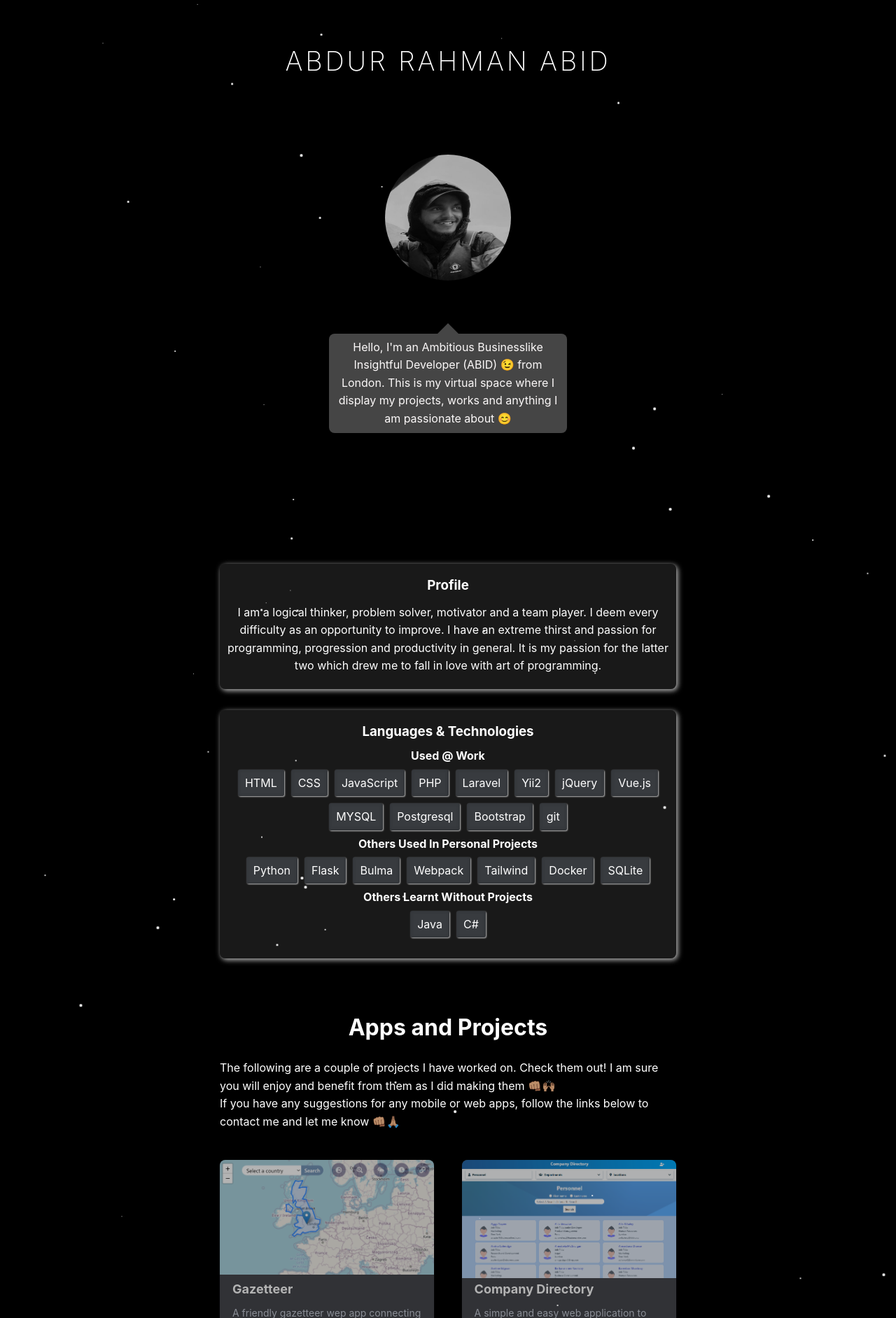
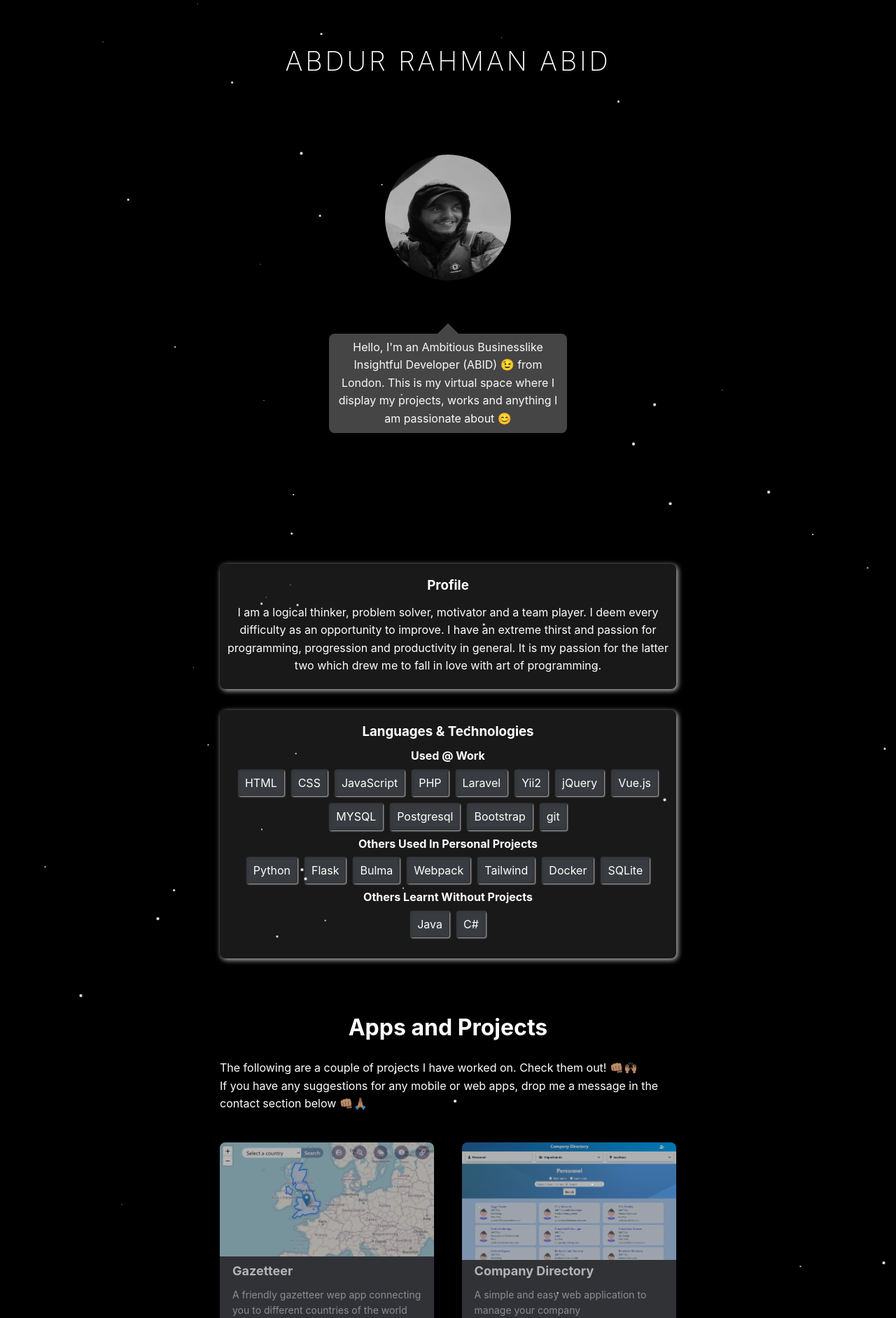
Before and after one commit to Abid-dev/portfolio, a PHP site: page / in a window 1280 px wide. Shown: the part 50-1934 px from the top of the page at 70% size. Run offline with PHP 8.4, Linux system fonts and the light colour scheme; some libraries are stand-ins or nearby versions.

Commit message:
Amend projects message and job shop link

```diff
--- a/index.php
+++ b/index.php
@@ -97,10 +97,8 @@
             </div>
             <div id="projects" class="container page_section">
                 <h2 class="column_header">Apps and Projects</h2>
-                <p class="parag map__parag">
-                    The following are a couple of projects I have worked on. Check them out! I am sure you will enjoy and benefit from them as I did making them 👊🏽🙌🏽
-                </p>
-                <p class="parag map__parag">If you have any suggestions for any mobile or web apps, follow the links below to contact me and let me know 👊🏽🙏🏽</p>
+                <p class="parag map__parag">The following are a couple of projects I have worked on. Check them out!  👊🏽🙌🏽</p>
+                <p class="parag map__parag">If you have any suggestions for any mobile or web apps, drop me a message in the contact section below 👊🏽🙏🏽</p>
                 <div class="jobs_container">
                     <div class="job">
                         <a href="https://gazetteer.aabid.co.uk/" target="_blank">
@@ -136,7 +134,7 @@
                         </a>
                     </div>
                     <div class="job">
-                        <a href="https://github.com/Abid-dev/job-board-flask-bulma" target="_blank">
+                        <a href="https://github.com/Abid-dev/job-shop" target="_blank">
                             <div class="job__image">
                                 <img class="job__image__img" src="images/jobshop2.png" />
                             </div>
```
